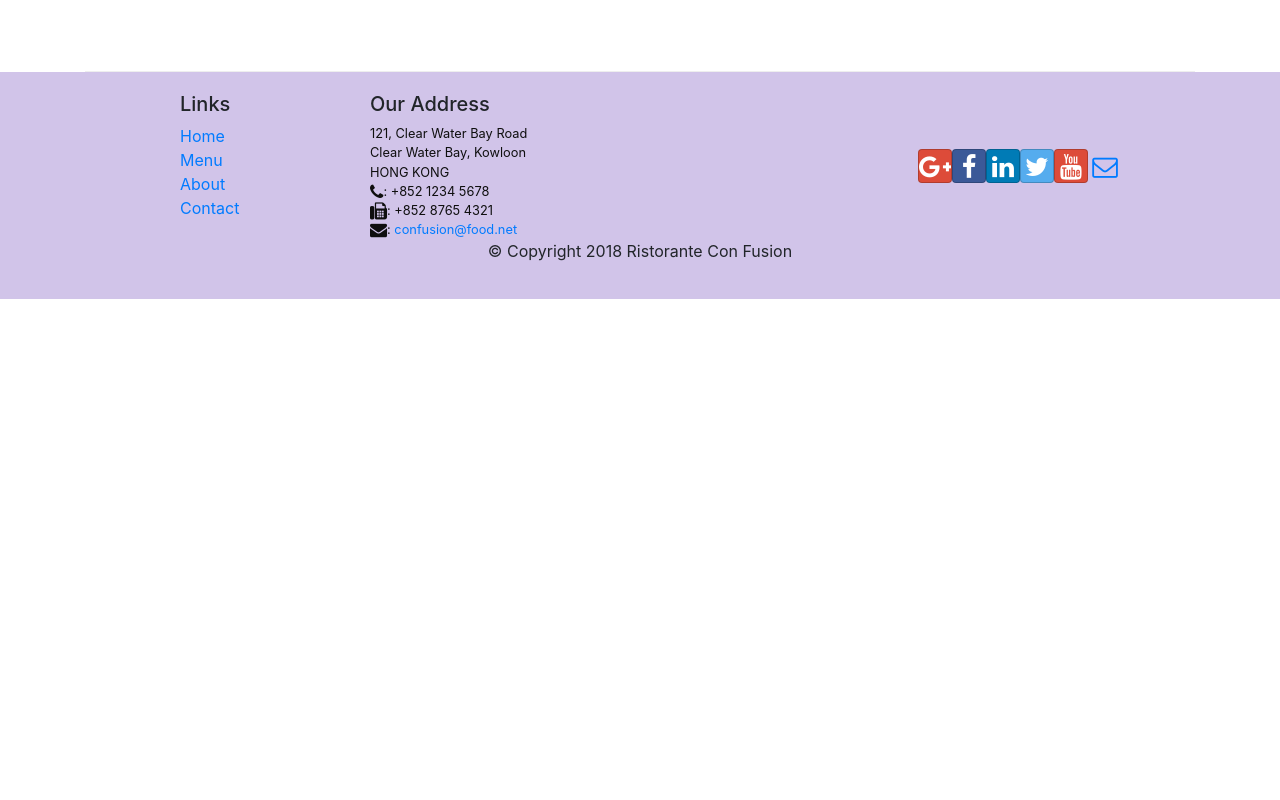
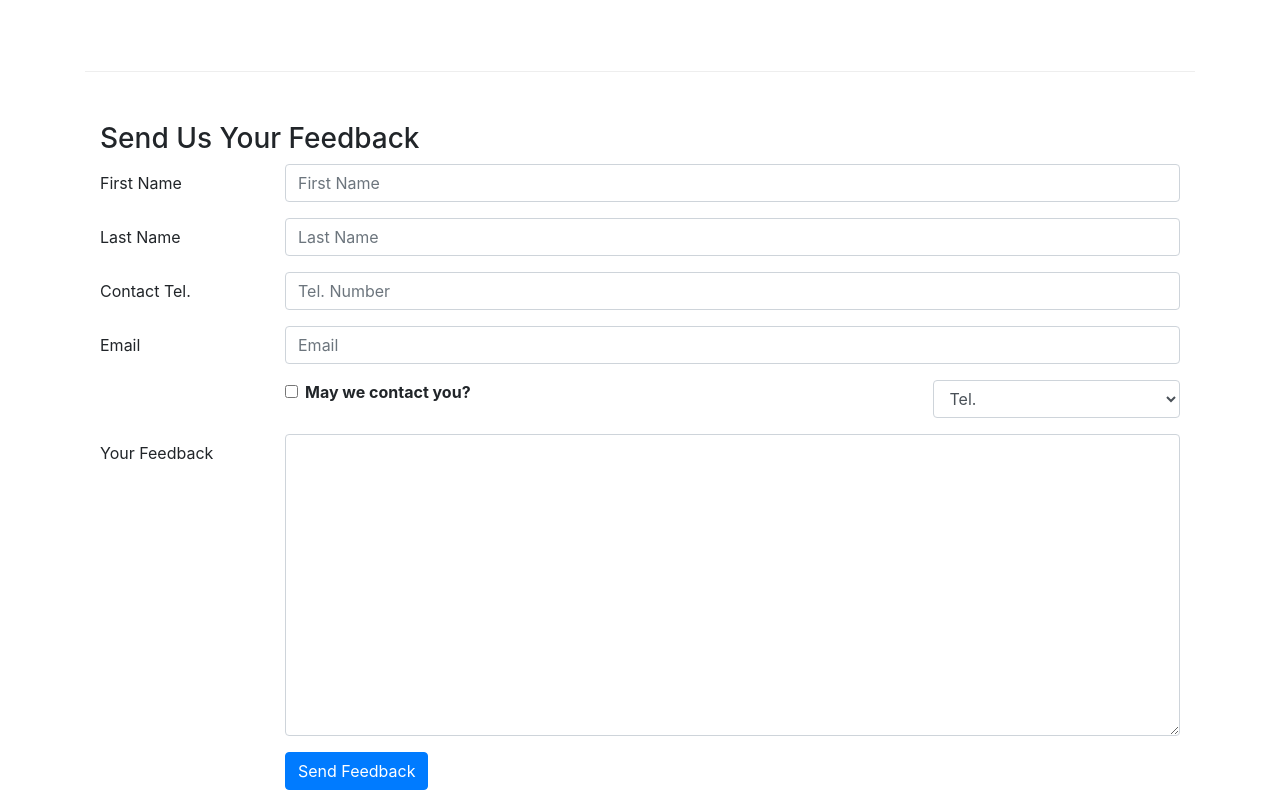
Before and after one commit to Kanishk0210/react_project, a React (Create React App) app: page /contactus in a window 1280 px wide. Shown: the part 800-1600 px from the top of the page. Before the commit the page ends 1099 px from the top, so only its background shows below. Built offline with nearby package versions, Linux system fonts and the light colour scheme.

Commit message:
controlled forms

```diff
--- a/src/components/ContactComponent.js
+++ b/src/components/ContactComponent.js
@@ -1,7 +1,43 @@
-import React from 'react';
-import {Breadcrumb, BreadcrumbItem} from 'reactstrap';
+import React,{ Component } from 'react';
+import {Breadcrumb, BreadcrumbItem, Form, FormGroup, Label, Col, Input, Button} from 'reactstrap';
 import {Link} from 'react-router-dom';
-function Contact(props) {
+
+class Contact extends Component {
+
+    constructor(props) {
+        super(props);
+
+        this.state = {
+            firstname: '',
+            lastname: '',
+            telnum: '',
+            agree: false,
+            email: '',
+            contactType: 'Tel.',
+            message: ''
+        }
+
+        this.handleSubmit = this.handleSubmit.bind(this);
+        this.handleInputChange = this.handleInputChange.bind(this);
+    }
+
+    handleInputChange(event) {
+        const target = event.target;
+        const value = target.type === 'checkbox' ? target.chcked : target.value;
+        const name = target.name;
+
+        this.setState({
+            [name] : value
+        });
+    }
+
+    handleSubmit(event) {
+        console.log("Current state is: "+ JSON.stringify(this.state));
+        alert("Current state is: "+ JSON.stringify(this.state));
+        event.preventDefault();
+    }
+
+    render() {
         return(
             <div className="container">
                 <div className="row">
@@ -40,8 +76,82 @@
                         </div>
                     </div>
                 </div>
+                <div className="row row-content">
+                    <div className="col-12">
+                        <h3>Send Us Your Feedback</h3>
+                        <Form onSubmit={this.handleSubmit}>
+                            <FormGroup row>
+                                <Label htmlFor="firstname" md={2}>First Name</Label>
+                                <Col md={10}>
+                                    <Input type="text" id="firstname" name="firstname"
+                                        placeholder="First Name" value={this.state.firstname}
+                                        onChange={this.handleInputChange} />
+                                </Col>
+                            </FormGroup>
+                            <FormGroup row>
+                                <Label htmlFor="lastname" md={2}>Last Name</Label>
+                                <Col md={10}>
+                                    <Input type="text" id="lastname" name="lastname"
+                                        placeholder="Last Name" value={this.state.lastname}
+                                        onChange={this.handleInputChange}/>
+                                </Col>
+                            </FormGroup>
+                            <FormGroup row>
+                                <Label htmlFor="telnum" md={2}>Contact Tel.</Label>
+                                <Col md={10}>
+                                    <Input type="number" id="telnum" name="telnum"
+                                        placeholder="Tel. Number" value={this.state.telnum}
+                                        onChange={this.handleInputChange}/>
+                                </Col>
+                            </FormGroup>
+                            <FormGroup row>
+                                <Label htmlFor="email" md={2}>Email</Label>
+                                <Col md={10}>
+                                    <Input type="email" id="email" name="email"
+                                        placeholder="Email" value={this.state.email}
+                                        onChange={this.handleInputChange}/>
+                                </Col>
+                            </FormGroup>
+                            <FormGroup row>
+                                <Col md={{size:6, offset:2}}>
+                                    <FormGroup check>
+                                        <Label check>
+                                            <Input type="checkbox" id="agree" name="agree"
+                                                chcked={this.state.agree}
+                                                onChange={this.handleInputChange}/>{' '}
+                                                <strong>May we contact you?</strong>
+                                        </Label>
+                                    </FormGroup>
+                                </Col>
+                                <Col md={{size:3, offset:1}}>
+                                    <Input type="select" name="contactType" value={this.state.contactType}
+                                    onChange={this.handleInputChange}>
+                                        <option>Tel.</option>
+                                        <option>Email</option>
+                                    </Input>
+                                </Col>
+                            </FormGroup>
+                            <FormGroup row>
+                                <Label htmlFor="message" md={2}>Your Feedback</Label>
+                                <Col md={10}>
+                                    <Input type="textarea" id="message" name="message"
+                                        rows="12" value={this.state.message}
+                                        onChange={this.handleInputChange}/>
+                                </Col>
+                            </FormGroup>
+                            <FormGroup row>
+                                <Col md={{size:10, offset:2}}>
+                                    <Button type="submit" color="primary">
+                                        Send Feedback
+                                    </Button>
+                                </Col>
+                            </FormGroup>
+                        </Form>
+                    </div>
+                </div>
             </div>
         );
     }
+}
 
 export default Contact;
```
Lines whose indentation alone changed are shown as unchanged.
